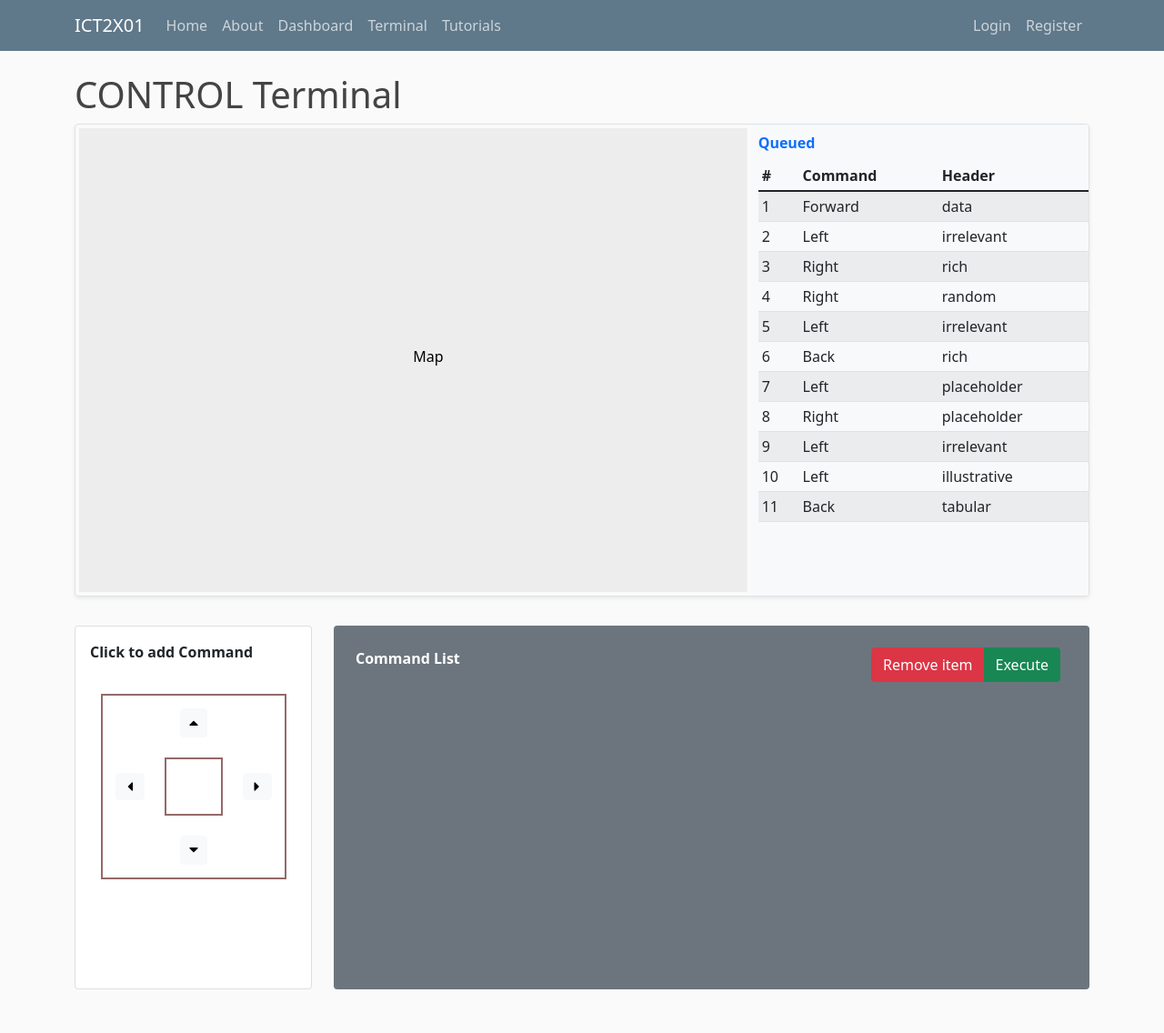
After one commit to SageSG/Robotic-Car-Website, a Flask app: page /terminal in a window 1280 px wide. The commit adds this page. Shown: the whole page at 91% size. Run offline with Flask 2, Linux system fonts and the light colour scheme; parts of the project's set-up code (start-up, migrations or seed data) failed here and were passed over.

Commit message:
Added Terminal Page
- Added Terminal Page (Programming Terminal).
- Added Links to Nav Bar.

```diff
--- a/webapp/routes.py
+++ b/webapp/routes.py
@@ -1,8 +1,8 @@
 from flask import Flask, render_template, url_for, redirect, flash, request
-from webapp import app, db, bcrypt, mail
+from webapp import app, db, bcrypt
 from webapp.forms import RegistratationForm, LoginForm, ForgotForm, ResetForm
 from flask_login import login_user, current_user, logout_user, login_required
-from flask_mail import Message
+# from flask_mail import Message
 from flask import Flask, render_template, url_for, redirect, flash
 from webapp import app, db, bcrypt
 from webapp.forms import RegistratationForm, LoginForm
@@ -31,6 +31,10 @@ def home():
 @app.route("/about")
 def about():
     return render_template('about.html', title="About")
+
+@app.route("/terminal")
+def control():
+    return render_template('terminal.html', title="Terminal")
 
 # Login page
 @app.route("/login", methods=["GET", "POST"])
--- a/webapp/static/main.css
+++ b/webapp/static/main.css
@@ -4,7 +4,12 @@ body {
     margin-top: 5rem;
 }
 
-h1, h2, h3, h4, h5, h6 {
+h1,
+h2,
+h3,
+h4,
+h5,
+h6 {
     color: #444444;
 }
 
@@ -78,3 +83,47 @@ a.article-title:hover {
 .account-heading {
     font-size: 2.5rem;
 }
+
+
+/* ======================CONTROL PAGE CSS===================== */
+
+div.remote {
+    border: 2px solid #946969;
+    /* border-radius: 50%; */
+}
+
+i.remote-icon {
+    font-size: 0px;
+    color: #2e2e2e;
+}
+
+div.btn-inner {
+    padding: 30px;
+}
+
+div.btn-outer {
+    padding: 100px;
+}
+
+button.right {
+    transform: translate(70px);
+}
+
+button.back {
+    transform: rotate(90deg) translate(70px);
+}
+
+button.left {
+    transform: rotate(180deg) translate(70px);
+}
+
+button.forward {
+    transform: rotate(270deg) translate(70px);
+}
+
+.mt-8 {
+    margin-top: 8rem;
+}
+
+
+/* ======================END OF CONTROL PAGE CSS===================== */
--- /dev/null
+++ b/webapp/static/terminal.js
@@ -0,0 +1,41 @@
+function addRight() {
+    var ul = document.getElementById("sqnce-list");
+    var val = "Right >";
+    var li = document.createElement("li");
+    li.setAttribute('id', "right");
+    li.appendChild(document.createTextNode(val));
+    ul.appendChild(li);
+}
+
+function addLeft() {
+    var ul = document.getElementById("sqnce-list");
+    var val = "Left <";
+    var li = document.createElement("li");
+    li.setAttribute('id', "left");
+    li.appendChild(document.createTextNode(val));
+    ul.appendChild(li);
+}
+
+function addForward() {
+    var ul = document.getElementById("sqnce-list");
+    var val = "Forward ^";
+    var li = document.createElement("li");
+    li.setAttribute('id', "forward");
+    li.appendChild(document.createTextNode(val));
+    ul.appendChild(li);
+}
+
+function addBack() {
+    var ul = document.getElementById("sqnce-list");
+    var val = "Back ˅";
+    var li = document.createElement("li");
+    li.setAttribute('id', "back");
+    li.appendChild(document.createTextNode(val));
+    ul.appendChild(li);
+}
+
+// function removeItem() {
+//     var ul = document.getElementById("sqnce-list");
+//     // var item = document.getElementById("id");
+//     ul.removeChild(item);
+// }
--- a/webapp/templates/layout.html
+++ b/webapp/templates/layout.html
@@ -1,21 +1,28 @@
 <!-- Template inheritance, Prevent repetition in other HTML files -->
 <!DOCTYPE html>
 <html lang="en">
+
 <head>
     <meta charset="UTF-8">
     <meta name="viewport" content="width=device-width, initial-scale=1">
 
     <!-- Bootstrap CSS -->
-    <link href="https://cdn.jsdelivr.net/npm/bootstrap@5.1.1/dist/css/bootstrap.min.css" rel="stylesheet"
-          integrity="sha384-F3w7mX95PdgyTmZZMECAngseQB83DfGTowi0iMjiWaeVhAn4FJkqJByhZMI3AhiU" crossorigin="anonymous">
+    <link href="https://cdn.jsdelivr.net/npm/bootstrap@5.1.1/dist/css/bootstrap.min.css" rel="stylesheet" integrity="sha384-F3w7mX95PdgyTmZZMECAngseQB83DfGTowi0iMjiWaeVhAn4FJkqJByhZMI3AhiU" crossorigin="anonymous">
+    <!-- <link href="https://cdn.jsdelivr.net/npm/bootstrap@5.0.0-beta3/dist/css/bootstrap.min.css" rel="stylesheet" integrity="sha384-eOJMYsd53ii+scO/bJGFsiCZc+5NDVN2yr8+0RDqr0Ql0h+rP48ckxlpbzKgwra6" crossorigin="anonymous"> -->
+
+    <!-- Fonts/Icons -->
+    <link rel="stylesheet" href="https://cdnjs.cloudflare.com/ajax/libs/font-awesome/5.15.3/css/all.min.css" integrity="sha512-iBBXm8fW90+nuLcSKlbmrPcLa0OT92xO1BIsZ+ywDWZCvqsWgccV3gFoRBv0z+8dLJgyAHIhR35VZc2oM/gI1w==" crossorigin="anonymous" />
+
+    <!-- JavaScript for Control.html -->
+    <script defer src="{{ url_for('static', filename='terminal.js')}}"></script>
     <!-- Main CSS -->
-    <link rel="stylesheet" type="text/css" href="{{ url_for('static', filename='main.css')}}">
-    {% if title %}
+    <link rel="stylesheet" type="text/css" href="{{ url_for('static', filename='main.css')}}"> {% if title %}
     <title>{{ title }}</title>
     {% else %}
     <title> ICT2X01 </title>
     {% endif %}
 </head>
+
 <body>
     <!-- Navigation Bar -->
     <header class="site-header">
@@ -24,9 +31,7 @@
                 <a class="navbar-brand mr-4" href="/">ICT2X01</a>
 
                 <!-- Toggler/collapsibe Button -->
-            <button class="navbar-toggler" type="button" data-bs-toggle="collapse"
-                    data-bs-target="#navbarSupportedContent" aria-controls="navbarSupportedContent"
-                    aria-expanded="false" aria-label="Toggle navigation">
+                <button class="navbar-toggler" type="button" data-bs-toggle="collapse" data-bs-target="#navbarSupportedContent" aria-controls="navbarSupportedContent" aria-expanded="false" aria-label="Toggle navigation">
                 <span class="navbar-toggler-icon"></span>
             </button>
 
@@ -39,7 +44,15 @@
                         <li class="nav-item">
                             <a class="nav-link" href="/about">About</a>
                         </li>
-
+                        <li class="nav-item">
+                            <a class="nav-link" href="/dashboard">Dashboard</a>
+                        </li>
+                        <li class="nav-item">
+                            <a class="nav-link" href="/terminal">Terminal</a>
+                        </li>
+                        <li class="nav-item">
+                            <a class="nav-link" href="/tutorials">Tutorials</a>
+                        </li>
                     </ul>
                     <!-- Navbar right side -->
                     <ul class="navbar-nav">
@@ -67,24 +80,21 @@
     <main role="main" class="container">
         <div class="row">
             <!-- Content of Web Page -->
-        <div class="col-md-8">
-            {% with messages = get_flashed_messages(with_categories=true) %}
-            {% if messages %} <!-- if there is a flash message -->
-            {% for category, message in messages %} <!-- Retrieve passed argument -->
+            <div class="col-md-12">
+                {% with messages = get_flashed_messages(with_categories=true) %} {% if messages %}
+                <!-- if there is a flash message -->
+                {% for category, message in messages %}
+                <!-- Retrieve passed argument -->
                 <div class="alert alert-{{ category }}">
                     {{ message }}
                 </div>
-            {% endfor %}
-            {% endif %}
-            {% endwith %}
-            {% block content %}{% endblock %}
+                {% endfor %} {% endif %} {% endwith %} {% block content %}{% endblock %}
             </div>
         </div>
     </main>
 
     <!-- JavaScript -->
-<script src="https://cdn.jsdelivr.net/npm/bootstrap@5.1.1/dist/js/bootstrap.bundle.min.js"
-        integrity="sha384-/bQdsTh/da6pkI1MST/rWKFNjaCP5gBSY4sEBT38Q/9RBh9AH40zEOg7Hlq2THRZ"
-        crossorigin="anonymous"></script>
+    <script src="https://cdn.jsdelivr.net/npm/bootstrap@5.1.1/dist/js/bootstrap.bundle.min.js" integrity="sha384-/bQdsTh/da6pkI1MST/rWKFNjaCP5gBSY4sEBT38Q/9RBh9AH40zEOg7Hlq2THRZ" crossorigin="anonymous"></script>
 </body>
+
 </html>
--- /dev/null
+++ b/webapp/templates/terminal.html
@@ -0,0 +1,127 @@
+{% extends "layout.html" %} {% block content %}
+<h1>CONTROL Terminal</h1>
+
+<div class="row mb-2">
+    <div class="col-md-12">
+        <div class="row g-0 border rounded overflow-hidden flex-md-row mb-4 shadow-sm h-md-250 position-relative" style="height: 520px;">
+            <div class="col-md-8 p-1 d-flex flex-column position-static"><svg class="bd-placeholder-img" width="auto" height="auto" xmlns="http://www.w3.org/2000/svg" role="img" aria-label="Placeholder: MAP" preserveAspectRatio="xMidYMid slice" focusable="false">
+                    <title>Map</title>
+                    <rect width="100%" height="100%" fill="#EDEDED"/>
+                    <text x="50%" y="50%" fill="black" dy=".1em">Map</text>
+                </svg>
+            </div>
+            <div class="col-md-4 border-1 bg-light">
+                <div class="col-md-12 d-flex flex-column position-static ps-2 pt-2">
+                    <strong class="d-inline-block mb-2 text-primary">Queued</strong>
+                    <div class="table-responsive">
+                        <table class="table table-striped table-sm ">
+                            <thead>
+                                <tr>
+                                    <th scope="col ">#</th>
+                                    <th scope="col ">Command</th>
+                                    <th scope="col ">Header</th>
+                                </tr>
+                            </thead>
+                            <tbody>
+                                <tr>
+                                    <td>1</td>
+                                    <td>Forward</td>
+                                    <td>data</td>
+                                </tr>
+                                <tr>
+                                    <td>2</td>
+                                    <td>Left</td>
+                                    <td>irrelevant</td>
+                                </tr>
+                                <tr>
+                                    <td>3</td>
+                                    <td>Right</td>
+                                    <td>rich</td>
+                                </tr>
+                                <tr>
+                                    <td>4</td>
+                                    <td>Right</td>
+                                    <td>random</td>
+                                </tr>
+                                <tr>
+                                    <td>5</td>
+                                    <td>Left</td>
+                                    <td>irrelevant</td>
+                                </tr>
+                                <tr>
+                                    <td>6</td>
+                                    <td>Back</td>
+                                    <td>rich</td>
+                                </tr>
+                                <tr>
+                                    <td>7</td>
+                                    <td>Left</td>
+                                    <td>placeholder</td>
+                                </tr>
+                                <tr>
+                                    <td>8</td>
+                                    <td>Right</td>
+                                    <td>placeholder</td>
+                                </tr>
+                                <tr>
+                                    <td>9</td>
+                                    <td>Left</td>
+                                    <td>irrelevant</td>
+                                </tr>
+                                <tr>
+                                    <td>10</td>
+                                    <td>Left</td>
+                                    <td>illustrative</td>
+                                </tr>
+                                <tr>
+                                    <td>11</td>
+                                    <td>Back</td>
+                                    <td>tabular</td>
+                                </tr>
+                            </tbody>
+                        </table>
+                    </div>
+                </div>
+            </div>
+        </div>
+    </div>
+</div>
+<div class="row mb-5">
+    <div class="col-sm-3" style="height: 400px;">
+        <div class="card h-100 position-relative d-flex flex-row">
+            <div class="card-body">
+                <strong class="d-inline-block text-dark">Click to add Command</strong>
+                <div class="mt-8 pt-2 position-relative d-flex flex-row justify-content-center align-items-center">
+                    <div class="remote btn-inner position-absolute">
+                    </div>
+                    <div class="remote btn-outer position-absolute"></div>
+                    <button type="button" class="btn btn-light fas fa-caret-right position-absolute right" onclick="addRight()">
+                        <i class="remote-icon "></i>
+                    </button>
+                    <button type="button" class="btn btn-light fas fa-caret-right position-absolute back" onclick="addBack()">
+                        <i class="remote-icon"></i>
+                    </button>
+                    <button type="button" class="btn btn-light fas fa-caret-right position-absolute left " onclick="addLeft()">
+                        <i class="remote-icon"></i>
+                    </button>
+                    <button type="button" class="btn btn-light fas fa-caret-right position-absolute forward" onclick="addForward()">
+                        <i class="remote-icon"></i>
+                    </button>
+                </div>
+            </div>
+        </div>
+    </div>
+    <div class="col-sm-9 ">
+        <div class="p-2 p-md-4 mb-4 text-white rounded bg-secondary h-100">
+            <div class="col-md-12 ">
+                <strong class="d-inline-block mb-2 text-white">Command List</strong>
+                <div class="btn-group me-2 float-end" role="group">
+                    <button type="button" onclick="removeItem()" class="btn btn-danger ">Remove item</button>
+                    <button type="button" class="btn btn-success ">Execute</button>
+                </div>
+                <ul id="sqnce-list"></ul>
+            </div>
+        </div>
+    </div>
+</div>
+{% endblock %}
```
Lines whose indentation alone changed are shown as unchanged.
